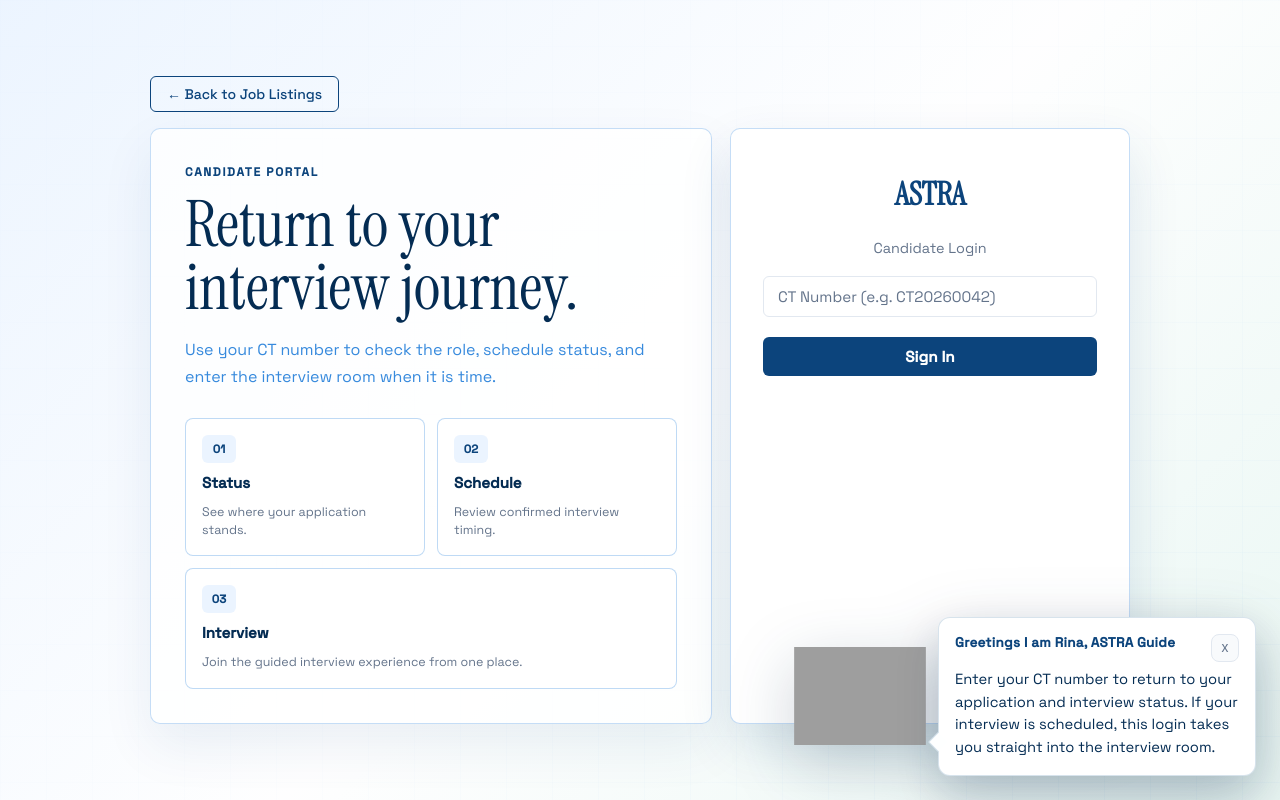
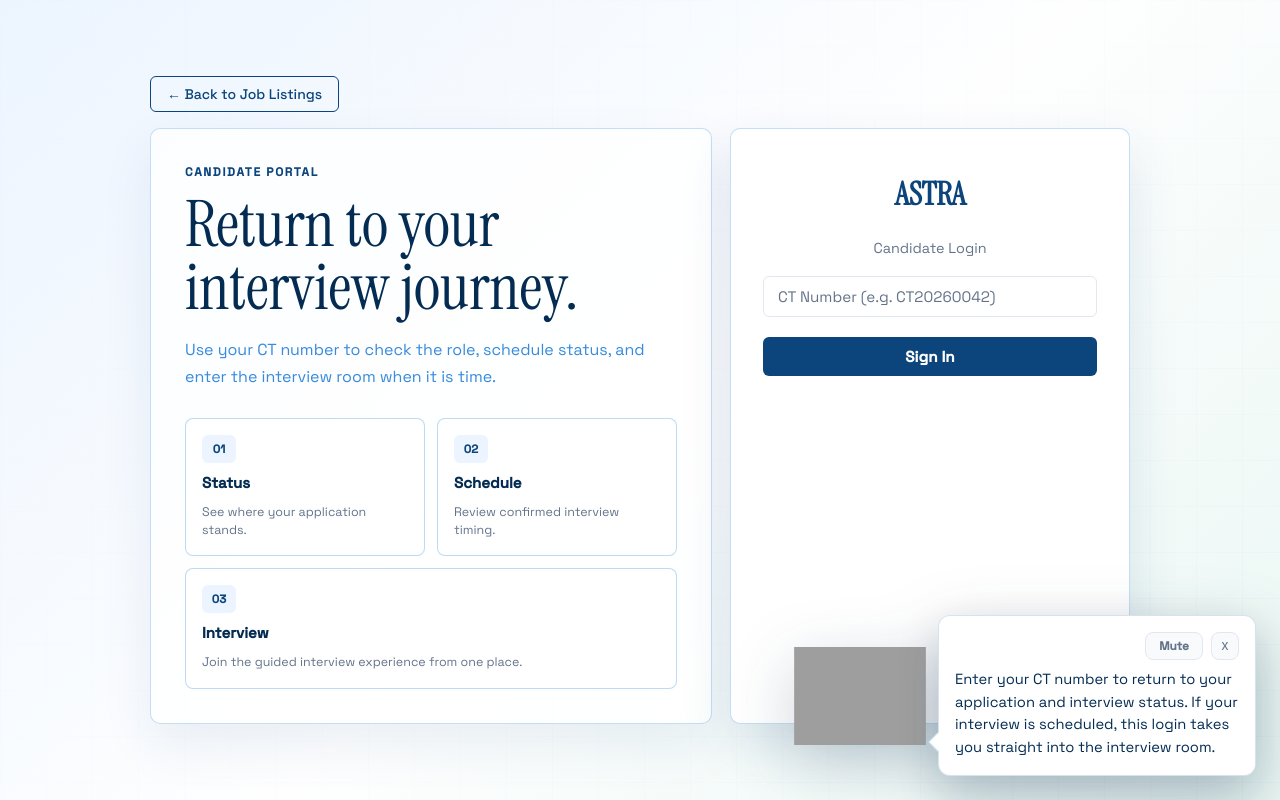
Before and after one commit to akshaydc/invio-interview-agent, a React (Vite) app in the folder frontend/: page / in a window 1280 px wide. Both pictures are taken after a click on the button "Candidate Login". Built offline with nearby package versions, Linux system fonts and the light colour scheme; grey boxes are pictures that could not be loaded.

Commit message:
Refine Rina guide voice controls

```diff
--- a/frontend/src/components/AvatarGuide.tsx
+++ b/frontend/src/components/AvatarGuide.tsx
@@ -73,15 +73,11 @@ const GUIDE_COPY: Record<GuidePage, string[]> = {
   ],
 }
 
-function getGreeting(page: GuidePage, auth: AuthInfo | null, selectedJobTitle?: string) {
-  if (page === 'candidate-interview' && auth?.name) return `Rina with ${auth.name}`
-  if (page === 'job-detail' && selectedJobTitle) return `Rina for ${selectedJobTitle}`
-  if (page === 'recruiter-dashboard') return 'Rina, Recruiter Guide'
-  return 'Greetings I am Rina, ASTRA Guide'
-}
+const RINA_MUTE_STORAGE_KEY = 'astra_rina_muted'
+const LANDING_GREETING = 'Greetings I am Rina, ASTRA Guide'
 
-function buildSpokenMessage(title: string, tip: string) {
-  return `${title}. ${tip}`
+function buildSpokenMessage(page: GuidePage, title: string, tip: string) {
+  return page === 'landing' ? `${title}. ${tip}` : tip
 }
 
 function femaleVoiceScore(voice: SpeechSynthesisVoice) {
@@ -127,9 +123,10 @@ function tuneGuideVoice(utterance: SpeechSynthesisUtterance, voices: SpeechSynth
   utterance.volume = 0.9
 }
 
-export default function AvatarGuide({ page, auth, selectedJobTitle, onBrowseAllOpenings, onMatchResult }: Props) {
+export default function AvatarGuide({ page, onBrowseAllOpenings, onMatchResult }: Props) {
   const [collapsed, setCollapsed] = useState(false)
   const [speaking, setSpeaking] = useState(false)
+  const [muted, setMuted] = useState(() => localStorage.getItem(RINA_MUTE_STORAGE_KEY) === '1')
   const [resumeFile, setResumeFile] = useState<File | null>(null)
   const [loading, setLoading] = useState(false)
   const [error, setError] = useState('')
@@ -137,13 +134,23 @@ export default function AvatarGuide({ page, auth, selectedJobTitle, onBrowseAllO
   const lastSpokenRef = useRef('')
 
   const tips = GUIDE_COPY[page]
-  const title = getGreeting(page, auth, selectedJobTitle)
+  const title = LANDING_GREETING
+  const showTitle = page === 'landing'
   const guideMessage = tips.join(' ')
-  const spokenMessage = buildSpokenMessage(title, guideMessage)
+  const spokenMessage = buildSpokenMessage(page, title, guideMessage)
 
   function stopSpeaking() {
     window.speechSynthesis.cancel()
     setSpeaking(false)
+  }
+
+  function toggleMute() {
+    setMuted((current) => {
+      const next = !current
+      if (next) stopSpeaking()
+      else lastSpokenRef.current = ''
+      return next
+    })
   }
 
   async function handleFindMatches() {
@@ -181,6 +188,14 @@ export default function AvatarGuide({ page, auth, selectedJobTitle, onBrowseAllO
   }, [page])
 
   useEffect(() => {
+    localStorage.setItem(RINA_MUTE_STORAGE_KEY, muted ? '1' : '0')
+  }, [muted])
+
+  useEffect(() => {
+    if (muted) {
+      stopSpeaking()
+      return
+    }
     if (collapsed || lastSpokenRef.current === spokenMessage) return
     lastSpokenRef.current = spokenMessage
     let cancelled = false
@@ -200,7 +215,7 @@ export default function AvatarGuide({ page, auth, selectedJobTitle, onBrowseAllO
       cancelled = true
       window.clearTimeout(timer)
     }
-  }, [collapsed, spokenMessage])
+  }, [collapsed, muted, spokenMessage])
 
   if (collapsed) {
     return (
@@ -221,8 +236,20 @@ export default function AvatarGuide({ page, auth, selectedJobTitle, onBrowseAllO
       </div>
 
       <div className="avatar-guide__bubble">
-        <div className="avatar-guide__topline">
-          <p className="avatar-guide__title">{title}</p>
+        <div className={`avatar-guide__topline${showTitle ? '' : ' avatar-guide__topline--controls-only'}`}>
+          {showTitle && <p className="avatar-guide__title">{title}</p>}
+          <div className="avatar-guide__controls">
+            <button
+              className={`avatar-guide__mute${muted ? ' avatar-guide__mute--active' : ''}`}
+              onClick={(event) => {
+                event.stopPropagation()
+                toggleMute()
+              }}
+              aria-label={muted ? 'Unmute Rina' : 'Mute Rina'}
+              title={muted ? 'Unmute Rina' : 'Mute Rina'}
+            >
+              {muted ? 'Unmute' : 'Mute'}
+            </button>
             <button
               className="avatar-guide__close"
               onClick={(event) => {
@@ -234,6 +261,7 @@ export default function AvatarGuide({ page, auth, selectedJobTitle, onBrowseAllO
             >
               x
             </button>
+          </div>
         </div>
         <p className="avatar-guide__message">{guideMessage}</p>
 
--- a/frontend/src/index.css
+++ b/frontend/src/index.css
@@ -1556,9 +1556,9 @@ body {
 .landing-shell {
   position: relative;
   overflow: hidden;
-  padding: 64px 40px 96px;
-  max-width: 1280px;
-  margin: 0 auto;
+  width: 100%;
+  padding: 64px clamp(24px, 6vw, 72px) 96px;
+  margin: 0;
 }
 
 .landing-shell::before {
@@ -1577,6 +1577,7 @@ body {
 .landing-hero {
   display: flex;
   align-items: center;
+  justify-content: flex-start;
   min-height: min(580px, calc(100vh - 180px));
 }
 
@@ -1746,12 +1747,49 @@ body {
   margin-bottom: 6px;
 }
 
+.avatar-guide__topline--controls-only {
+  justify-content: flex-end;
+  margin-bottom: 8px;
+}
+
 .avatar-guide__title {
   color: var(--primary);
   font-size: 0.84rem;
   font-weight: 800;
   letter-spacing: 0.02em;
   line-height: 1.3;
+}
+
+.avatar-guide__controls {
+  display: inline-flex;
+  align-items: center;
+  gap: 8px;
+  flex-shrink: 0;
+}
+
+.avatar-guide__mute {
+  display: inline-flex;
+  align-items: center;
+  justify-content: center;
+  min-width: 58px;
+  height: 28px;
+  padding: 0 10px;
+  border: 1px solid var(--border);
+  border-radius: 8px;
+  background: var(--surface-2);
+  color: var(--muted);
+  cursor: pointer;
+  font-family: var(--font);
+  font-size: 0.74rem;
+  font-weight: 700;
+  line-height: 1;
+}
+
+.avatar-guide__mute:hover,
+.avatar-guide__mute--active {
+  color: var(--primary);
+  border-color: var(--primary-border);
+  background: var(--primary-bg);
 }
 
 .avatar-guide__close {
```
Lines whose indentation alone changed are shown as unchanged.
